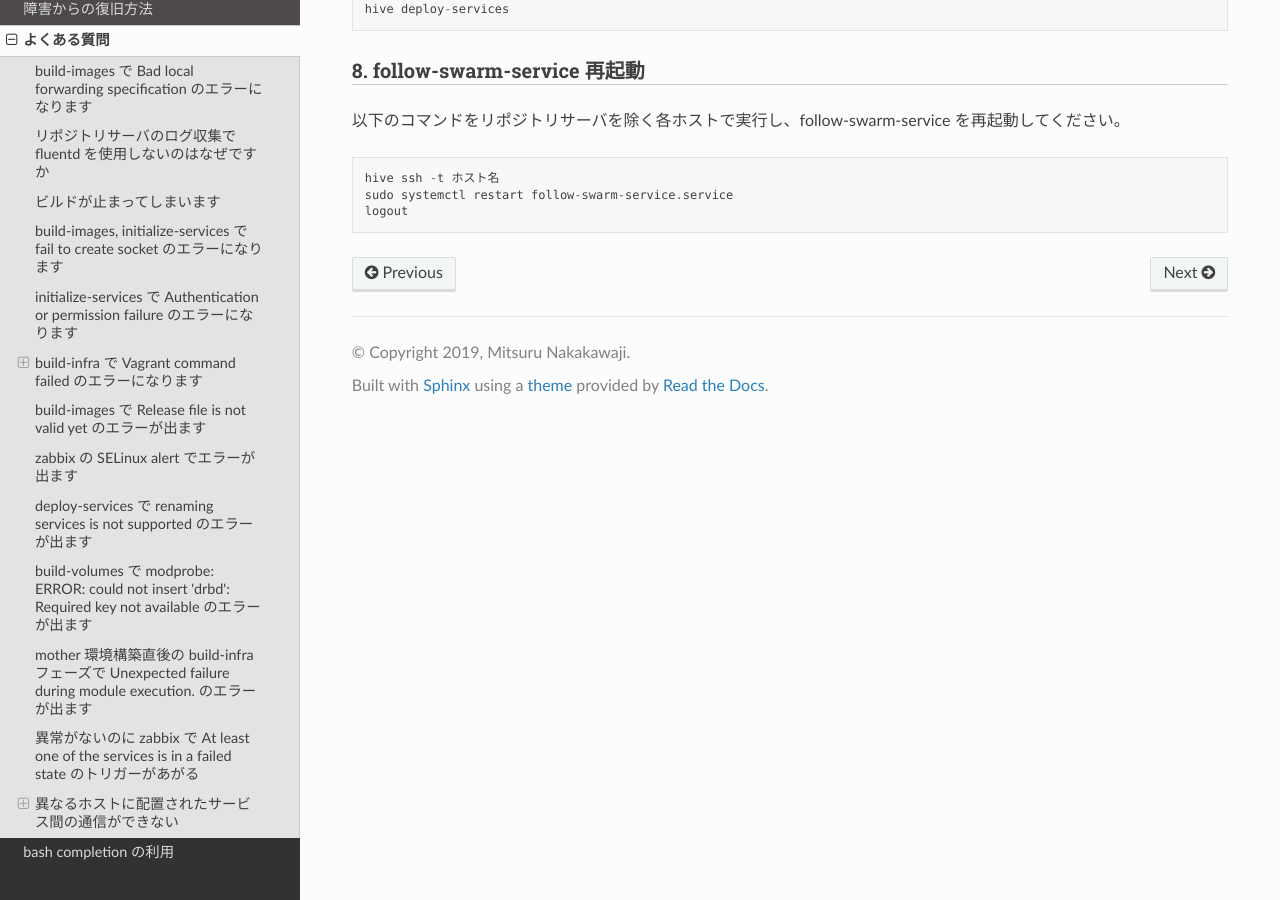
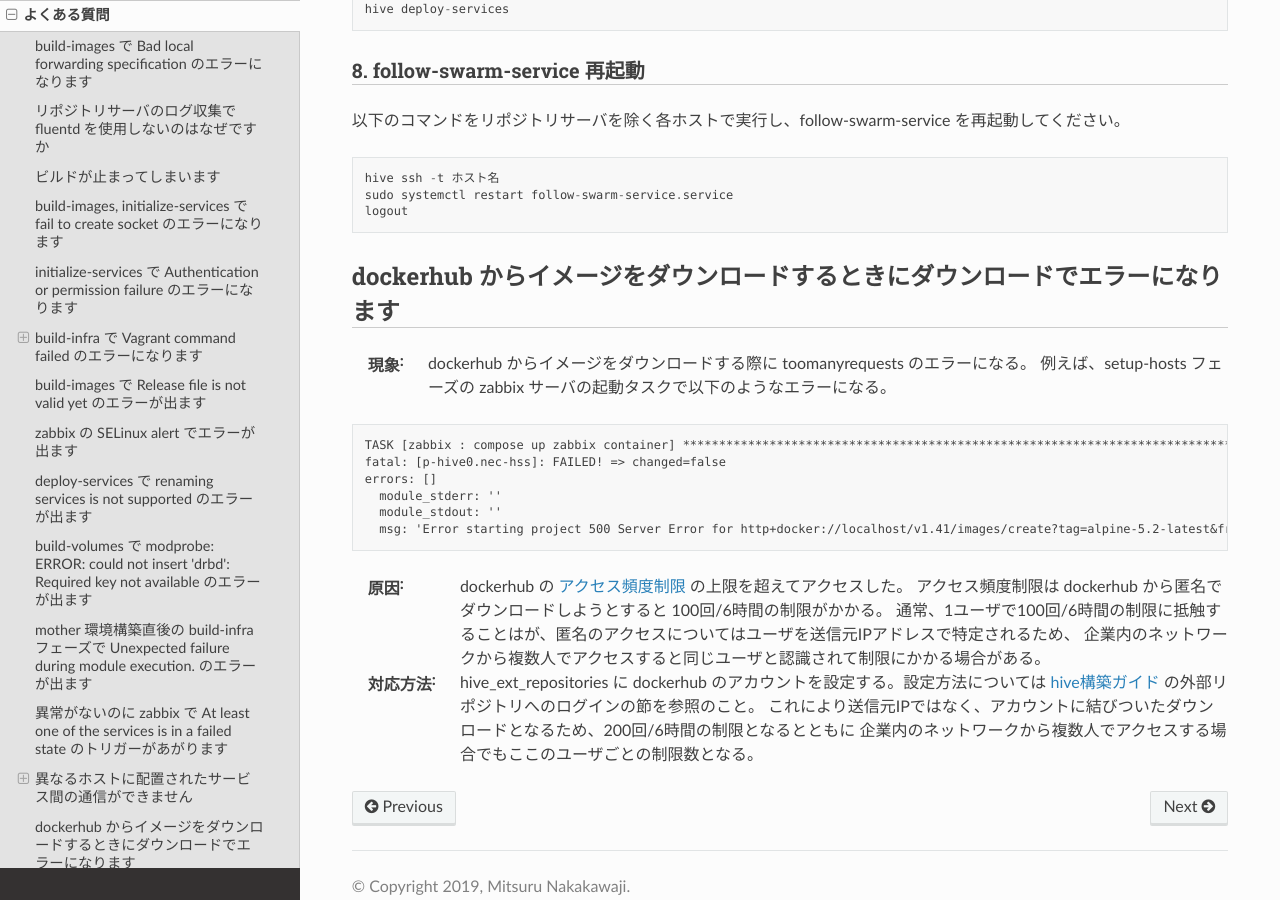
Before and after one commit to procube-open/hive-builder, a Sphinx documentation site: the page built from docs/faq.rst, in a window 1280 px wide and 900 px high, scrolled down 6314 px. Built offline with Sphinx 7.4.7 and the Read the Docs theme 2.0.0, drawn with Linux system fonts in a browser that asks for light colours; pages that are not in the unit, such as notebooks, are missing from menus; some of the changed text lies outside the part shown.

```diff
--- a/docs/faq.rst
+++ b/docs/faq.rst
@@ -156,7 +156,7 @@
 :対応方法: 仮想環境を作成し、そこに hive-builder をインストールして、仮想環境をアクティベートしてから hiveコマンドを実行してください。
       仮想環境をアクティベートすると、OSには python3 しかインストールされていな状態でも pythonコマンドが利用できます。
 
-異常がないのに zabbix で At least one of the services is in a failed state のトリガーがあがる
+異常がないのに zabbix で At least one of the services is in a failed state のトリガーがあがります
 ----------------------------------------------------------------------------------------------------------
 :現象:
 
@@ -177,7 +177,7 @@
 
     $ sudo systemctl reset-failed
 
-異なるホストに配置されたサービス間の通信ができない
+異なるホストに配置されたサービス間の通信ができません
 ----------------------------------------------------------------------------------------------------
 :現象: 異なるホストに配置されたサービス間で通信できない。例えば、hive-builder のサンプルにおいて、
        powerdns サービスから pdnsdb へのアクセスが異なるホストに配置されたときのみアクセスができないという現象が発生する場合がある。
@@ -267,3 +267,26 @@
     hive ssh -t ホスト名
     sudo systemctl restart follow-swarm-service.service
     logout
+
+dockerhub からイメージをダウンロードするときにダウンロードでエラーになります
+----------------------------------------------------------------------------------------------------
+:現象: dockerhub からイメージをダウンロードする際に toomanyrequests のエラーになる。
+       例えば、setup-hosts フェーズの zabbix サーバの起動タスクで以下のようなエラーになる。
+
+::
+
+  TASK [zabbix : compose up zabbix container] ***************************************************************************************************************
+  fatal: [p-hive0.nec-hss]: FAILED! => changed=false
+  errors: []
+    module_stderr: ''
+    module_stdout: ''
+    msg: 'Error starting project 500 Server Error for http+docker://localhost/v1.41/images/create?tag=alpine-5.2-latest&fromImage=zabbix%2Fzabbix-server-mysql: Internal Server Error ("toomanyrequests: You have reached your pull rate limit. You may increase the limit by authenticating and upgrading: https://www.docker.com/increase-rate-limit")'
+
+:原因: dockerhub の `アクセス頻度制限 <https://www.docker.com/increase-rate-limit>`_ の上限を超えてアクセスした。
+       アクセス頻度制限は dockerhub から匿名でダウンロードしようとすると 100回/6時間の制限がかかる。
+       通常、1ユーザで100回/6時間の制限に抵触することはが、匿名のアクセスについてはユーザを送信元IPアドレスで特定されるため、
+       企業内のネットワークから複数人でアクセスすると同じユーザと認識されて制限にかかる場合がある。
+:対応方法:
+       hive_ext_repositories に dockerhub のアカウントを設定する。設定方法については :doc:`hive構築ガイド<develop>` の外部リポジトリへのログインの節を参照のこと。
+       これにより送信元IPではなく、アカウントに結びついたダウンロードとなるため、200回/6時間の制限となるとともに
+       企業内のネットワークから複数人でアクセスする場合でもここのユーザごとの制限数となる。
```
Also changed, not shown: 2 other files.
